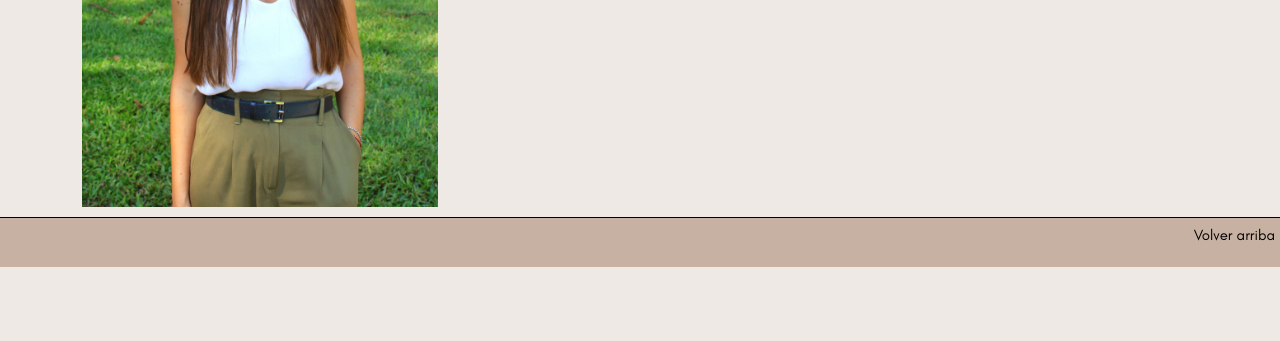
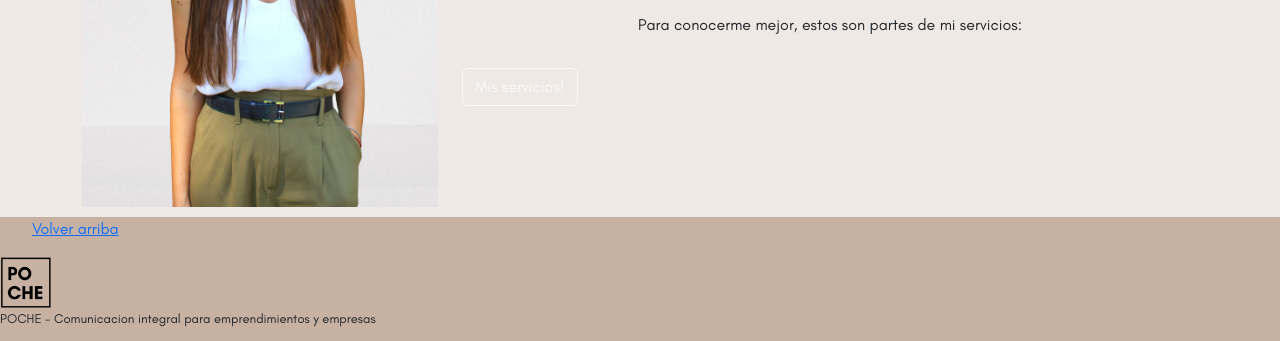
Before and after one commit to lgarciagonda/PF_GarciaGonda, a website: page Index.html in a window 1280 px wide. Shown: the part 1090-1431 px from the top of the page. Before the commit the page ends 1357 px from the top, so only its background shows below. Drawn offline with nearby package versions, Linux system fonts and the light colour scheme.

Commit message:
Pruebas para el footer

```diff
--- a/Index.html
+++ b/Index.html
@@ -62,7 +62,7 @@
                 <img class="col-12" src="./img/banner2.png" alt="banner2">
             </div>
             <div class="row">
-                <img src="./img/Brenda.png" class="col-sm-5 col-md-5 col-lg-4" alt="Brenda">
+                <img src="./img/Brenda sin fondo.png" class="col-sm-5 col-md-5 col-lg-4" alt="Brenda">
                 <div class="col-sm-7 col-md-7 col-lg-8" class="presentacion">
                     <h2>“No se qué necesito”, “No se si vos hacés esto”, “No entiendo de redes sociales”, “¡No sé por dónde empezar!”.
                     </h2>
@@ -82,6 +82,11 @@
                     cero o moldear la comunicación de tu negocio, y destrabar lo que siempre tuviste en la
                     cabeza sin poder resolver.
                     </p>
+                    <p>Para conocerme mejor, estos son partes de mi servicios:
+                    </p>
+                    <a href="./pages/servicios.html">
+                        <button type="button" class="btn btn-outline-light">Mis servicios!</button>
+                    </a>
                 </div>
             </div>
         </section>
@@ -94,6 +99,12 @@
                 <a href="Index.html">Volver arriba</a>
             </li>
         </ol>
+        <img src="/img/logo.png" alt="">
+        <p>POCHE - Comunicacion integral para emprendimientos y empresas</p>
+        <div>
+            <img src="/img/whatsapp-logo-24.png" alt="">
+            <img src="/img/envelope-regular-24.png" alt="">
+        </div>
     </footer>
 </body>
 </html>
--- a/scss/_footer.scss
+++ b/scss/_footer.scss
@@ -1,22 +1,19 @@
 footer{
     background-color: rgb(199, 177, 162);
         margin: 0px;
-        height: 50px;
+        height: 100%;
+    ol li{
+        list-style-type: none;
     }
-    ol{
+    p{
+        font-size: 13px;
+
+    }
+    div{
         display: flex;
-        justify-content: flex-end;
-        align-items: center;
-        list-style-type: none;
-        height: 35px;
-        border-top: 1px solid black;
-        border-bottom: 0px;
+        justify-content: end;
     }
-    li a {display: flex;
-        text-decoration: none;
-        justify-content: flex-end;
-        align-items: center;
-        color: rgb(0, 0, 0);
-        font-size: 15px;
-        padding-right: 5px;
+    img{
+        width: 4%;
     }
+    }
```
Also changed, not shown: css/style.css, img/Brenda sin fondo.png (added), scss/_index.scss (line endings or trailing spaces), 1 other file.
